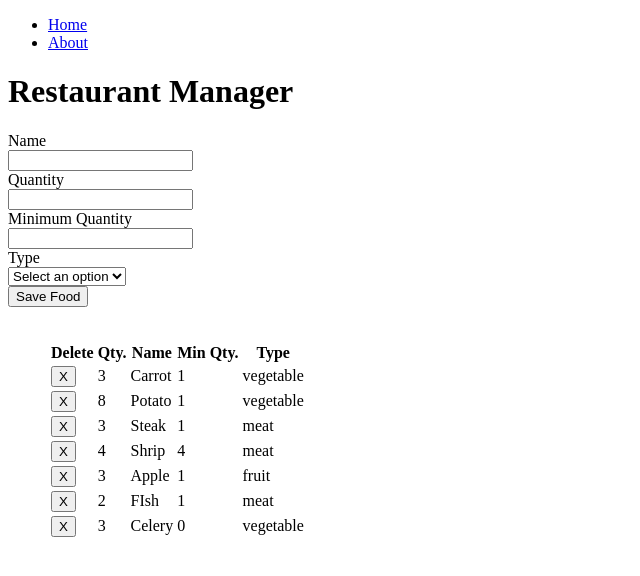
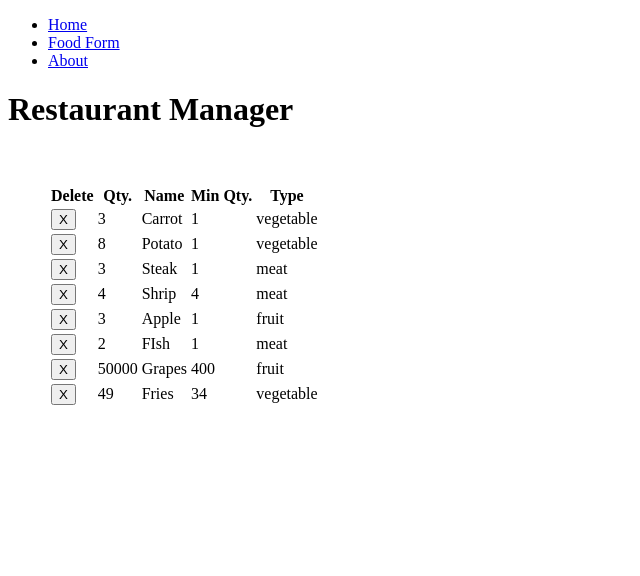
Before and after one commit to cltnbrwn34/react-training, a React (Create React App) app: page / in a window 1280 px wide. Shown: the top 576 px of the page, without its empty margins (0-640 px from the left). Built offline with nearby package versions, Linux system fonts and the light colour scheme; data requests are answered from the project's data file.

Commit message:
Adding navigation

```diff
--- a/db.json
+++ b/db.json
@@ -60,11 +60,18 @@
       "id": 6
     },
     {
-      "name": "Celery",
-      "quantity": "3",
-      "minimumQuantity": "0",
+      "name": "Grapes",
+      "quantity": "50000",
+      "minimumQuantity": "400",
+      "type": "fruit",
+      "id": 8
+    },
+    {
+      "name": "Fries",
+      "quantity": "49",
+      "minimumQuantity": "34",
       "type": "vegetable",
-      "id": 7
+      "id": 9
     }
   ],
   "foodType": [
--- a/src/App.tsx
+++ b/src/App.tsx
@@ -1,11 +1,7 @@
-import { getFood, deleteFood, createFood } from "./api/foodsApi";
-import { getFoodOptions, deleteFoodOptions } from "./api/foodTypesApi";
-import React, { useEffect, useState } from "react";
+import { getFood, deleteFood } from "./api/foodsApi";
+import { useEffect, useState } from "react";
 import { Food, NewFood } from "./types/Food";
-import { Input } from "./components/Input";
-import { Select } from "./components/select";
-import { SelectOption } from "./types/SelectOption";
-import { ToastContainer, toast } from "react-toastify";
+import { ToastContainer } from "react-toastify";
 import "react-toastify/dist/ReactToastify.css";
 
 const emptyFood: NewFood = {
@@ -35,77 +31,11 @@ export function App(props: any) {
   //   }
   //   callGetFoodOptions();
   // }, []); //using empty array for useEffect since we only want this to run once
-  function onChange(
-    event: React.ChangeEvent<HTMLInputElement | HTMLSelectElement>
-  ) {
-    //create new object that containes one udpated property
-    const { value, id } = event.target;
-    setNewFood({ ...newFood, [id]: value });
-  }
 
-  async function handleSubmit(event: React.FormEvent<HTMLFormElement>) {
-    //Exercise2: save form data
-    //tip: create - http:localhost:3001/foods
-    //post
-    event.preventDefault();
-    try {
-      const addedFood = await createFood(newFood);
-      setFoods([...inventory, addedFood]);
-      setNewFood(emptyFood);
-      toast.success(addedFood.name + " added to Inventory!🐱‍🚀");
-    } catch (error) {
-      alert("error");
-    }
-  }
   return (
     <>
       <ToastContainer />
       <h1>Restaurant Manager</h1>
-      <form onSubmit={handleSubmit}>
-        <Input
-          onChange={onChange}
-          id="name"
-          label="Name"
-          type={props.type}
-          value={newFood.name}
-        />
-        <Input
-          onChange={onChange}
-          id="quantity"
-          label="Quantity"
-          type="number"
-          value={newFood.quantity}
-        />
-        <Input
-          onChange={onChange}
-          id="minimumQuantity"
-          label="Minimum Quantity"
-          type="number"
-          value={newFood.minimumQuantity}
-        />
-        <Select
-          onChange={onChange}
-          id="type"
-          label="Type"
-          placeholderOption="Select an option"
-          value={newFood.type}
-          options={[
-            {
-              label: "Vegetable",
-              value: "vegetable",
-            },
-            {
-              label: "Meat",
-              value: "meat",
-            },
-            {
-              label: "Forut",
-              value: "fruit",
-            },
-          ]}
-        />
-        <input type="submit" value="Save Food" />
-      </form>
       <br />
       <ul>
         {/* exercise 1: display quantity next to food with a dash in between */}
--- /dev/null
+++ b/src/FoodForm.tsx
@@ -0,0 +1,111 @@
+import { getFood, createFood } from "./api/foodsApi";
+import React, { useEffect, useState } from "react";
+import { Food, NewFood } from "./types/Food";
+import { Input } from "./components/Input";
+import { Select } from "./components/select";
+import { ToastContainer, toast } from "react-toastify";
+import "react-toastify/dist/ReactToastify.css";
+import { useHistory } from "react-router-dom";
+
+const emptyFood: NewFood = {
+  name: "",
+  quantity: "",
+  minimumQuantity: "",
+  type: "",
+};
+
+export function FoodForm(props: any) {
+  const [inventory, setFoods] = useState<Food[]>([]);
+  const [newFood, setNewFood] = useState<NewFood>(emptyFood);
+  //const [foodOptions, setFoodOptions] = useState<SelectOption[]>([]);
+
+  useEffect(() => {
+    async function callGetFood() {
+      const data = await getFood();
+      setFoods(data);
+    }
+    callGetFood();
+  }, []); //using empty array for useEffect since we only want this to run once
+
+  // useEffect(() => {
+  //   async function callGetFoodOptions() {
+  //     const data = await getFoodOptions();
+  //     setFoodOptions(data);
+  //   }
+  //   callGetFoodOptions();
+  // }, []); //using empty array for useEffect since we only want this to run once
+  function onChange(
+    event: React.ChangeEvent<HTMLInputElement | HTMLSelectElement>
+  ) {
+    //create new object that containes one udpated property
+    const { value, id } = event.target;
+    setNewFood({ ...newFood, [id]: value });
+  }
+
+  const history = useHistory();
+  async function handleSubmit(event: React.FormEvent<HTMLFormElement>) {
+    //Exercise2: save form data
+    //tip: create - http:localhost:3001/foods
+    //post
+    event.preventDefault();
+    try {
+      const addedFood = await createFood(newFood);
+      toast.success(addedFood.name + " added to Inventory!🐱‍🚀");
+      history.push("/"); //redirect to home
+    } catch (error) {
+      alert("error");
+    }
+  }
+  return (
+    <>
+      <ToastContainer />
+      <h1>Restaurant Manager</h1>
+      <form onSubmit={handleSubmit}>
+        <Input
+          onChange={onChange}
+          id="name"
+          label="Name"
+          type={props.type}
+          value={newFood.name}
+        />
+        <Input
+          onChange={onChange}
+          id="quantity"
+          label="Quantity"
+          type="number"
+          value={newFood.quantity}
+        />
+        <Input
+          onChange={onChange}
+          id="minimumQuantity"
+          label="Minimum Quantity"
+          type="number"
+          value={newFood.minimumQuantity}
+        />
+        <Select
+          onChange={onChange}
+          id="type"
+          label="Type"
+          placeholderOption="Select an option"
+          value={newFood.type}
+          options={[
+            {
+              label: "Vegetable",
+              value: "vegetable",
+            },
+            {
+              label: "Meat",
+              value: "meat",
+            },
+            {
+              label: "Fruit",
+              value: "fruit",
+            },
+          ]}
+        />
+        <input type="submit" value="Save Food" />
+      </form>
+      <br />
+    </>
+  );
+}
--- a/src/Nav.tsx
+++ b/src/Nav.tsx
@@ -7,6 +7,9 @@ export function Nav() {
           <Link to="/">Home</Link>
         </li>
         <li>
+          <Link to="/foodForm">Food Form</Link>
+        </li>
+        <li>
           <Link to="/about">About</Link>
         </li>
       </ul>
--- a/src/about.tsx
+++ b/src/about.tsx
@@ -1,3 +1,10 @@
 export function About() {
-  return <h1>About</h1>;
+  return (
+    <>
+      <h1>About</h1>
+      <p>
+        A basic react app for managing the inventory of a restaurant or kitchen.
+      </p>
+    </>
+  );
 }
--- a/src/index.tsx
+++ b/src/index.tsx
@@ -3,6 +3,7 @@ import { App } from "./App";
 import { BrowserRouter, Route } from "react-router-dom";
 import { About } from "./about";
 import { Nav } from "./Nav";
+import { FoodForm } from "./FoodForm";
 
 render(
   <BrowserRouter>
@@ -12,6 +13,9 @@ render(
     </Route>
     <Route path="/" exact>
       <App />
+    </Route>
+    <Route path="/foodform">
+      <FoodForm />
     </Route>
   </BrowserRouter>,
   document.getElementById("root")
```
